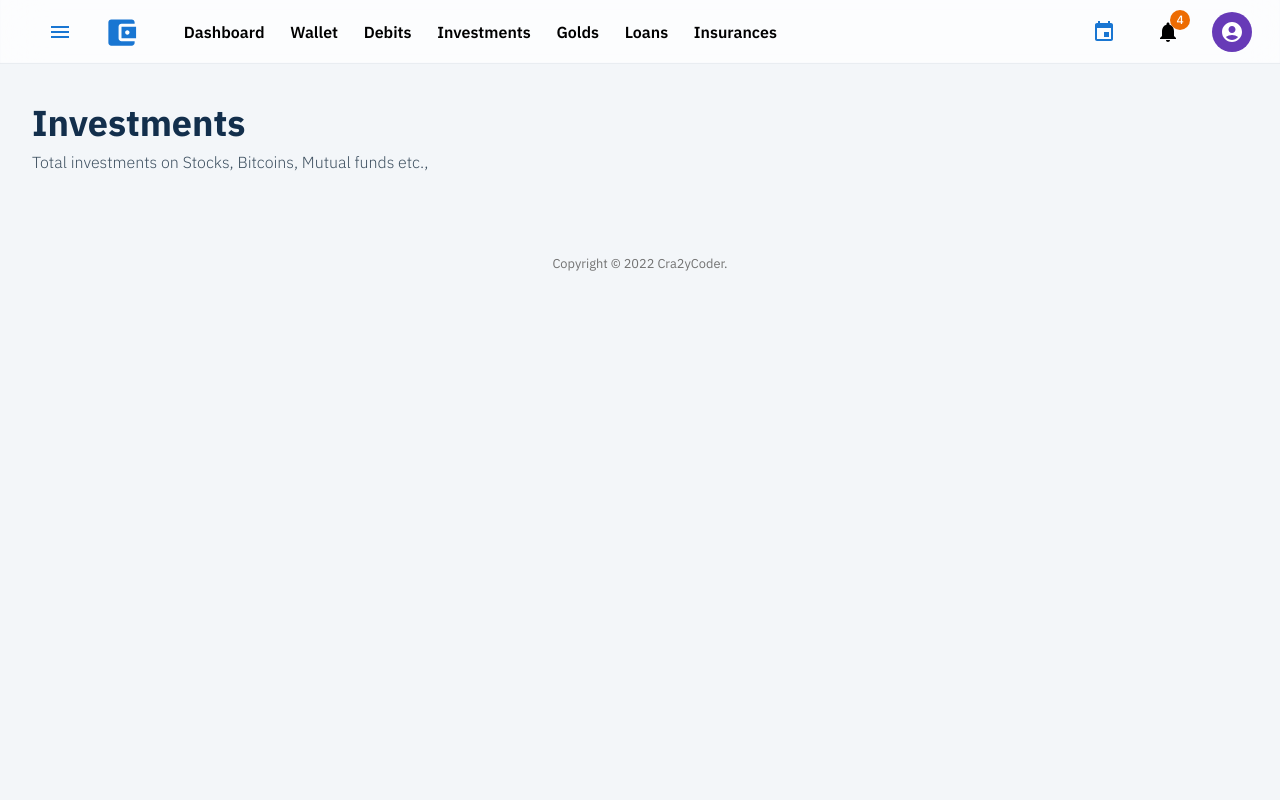
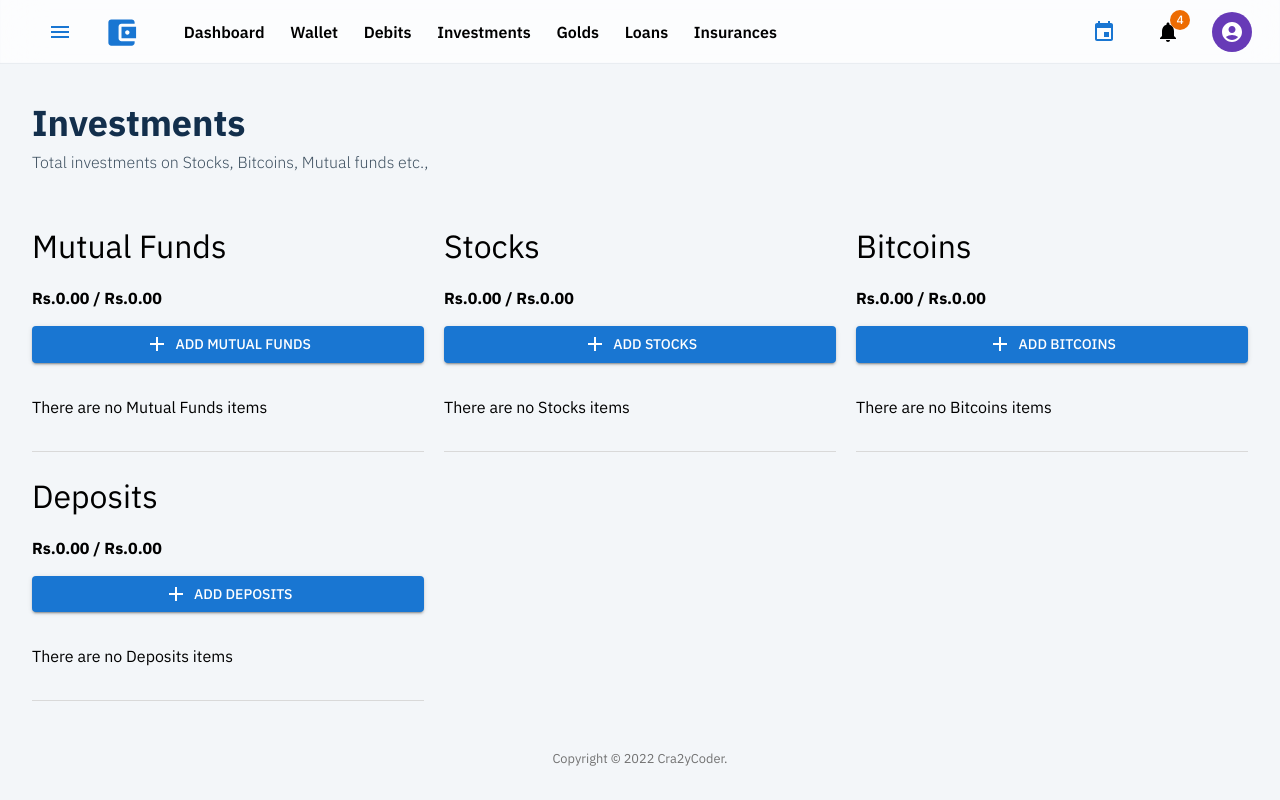
Before and after one commit to cra2ycoder/my-finance, a Next.js app: page /investments in a window 1280 px wide. Built offline with nearby package versions, Linux system fonts and the light colour scheme.

Commit message:
investment page updated

```diff
--- a/pages/investments.tsx
+++ b/pages/investments.tsx
@@ -1,13 +1,38 @@
-import Box from '@mui/material/Box'
+import React from 'react'
 import PageTitle from '@components/PageTitle'
-import { pageItems } from '@model/config'
+import MoneyBox, { MoneyBoxHolder } from '@components/MoneyBox'
+import { investmentList, pageItems } from '@model/config'
 
-function Investments() {
+function MonthlyExpenses() {
+  const filters = [
+    {
+      type: 'mf',
+      title: 'Mutual Funds',
+    },
+    {
+      type: 'stocks',
+      title: 'Stocks',
+    },
+    {
+      type: 'bitcoins',
+      title: 'Bitcoins',
+    },
+    {
+      type: 'deposits',
+      title: 'Deposits',
+    },
+  ]
+
   return (
-    <Box>
+    <>
       <PageTitle {...pageItems.investments}></PageTitle>
-    </Box>
+      <MoneyBoxHolder>
+        {filters.map(x => (
+          <MoneyBox list={investmentList} {...x} />
+        ))}
+      </MoneyBoxHolder>
+    </>
   )
 }
 
-export default Investments
+export default MonthlyExpenses
```
